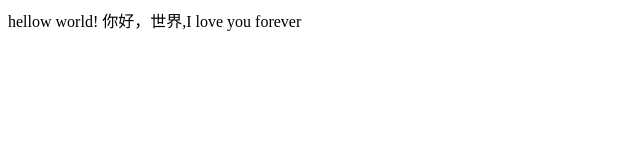
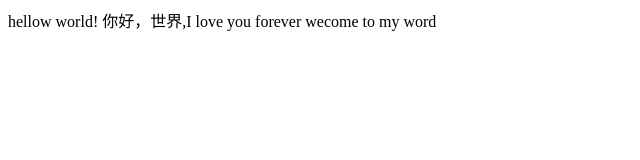
Before and after one commit to wgq123/mytest, a plain HTML site: page index.html in a window 1280 px wide. Shown: the whole page, without its empty margins (0-640 px from the left). Drawn offline with Linux system fonts and the light colour scheme.

Commit message:
第二次测试分支

```diff
--- a/index.html
+++ b/index.html
@@ -1,5 +1,8 @@
 <!doctype html>
 <html>
 <head></head>
-<body>hellow world! 你好，世界,I love you forever</body>
+<body>
+      hellow world! 你好，世界,I love you forever
+      wecome to my word
+</body>
 </html>
```
